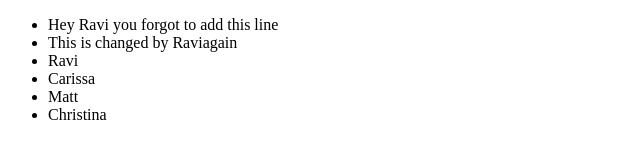
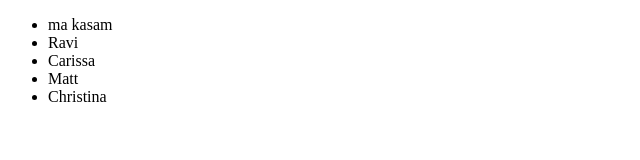
Before and after one commit to Ravi-agr/newGitTest, a plain HTML site: page index.html in a window 1280 px wide. Shown: the whole page, without its empty margins (0-640 px from the left). Drawn offline with Linux system fonts and the light colour scheme.

Commit message:
this is by Raviagain

```diff
--- a/index.html
+++ b/index.html
@@ -7,8 +7,7 @@
 <body>
 
 <ul>
-	<li>Hey Ravi you forgot to add this line</li>
-	<li>This is changed by Raviagain</li>
+	<li> ma kasam </li>
 	<li> Ravi	</li>
 	<li> Carissa	</li>
 	<li> Matt	</li>
```
